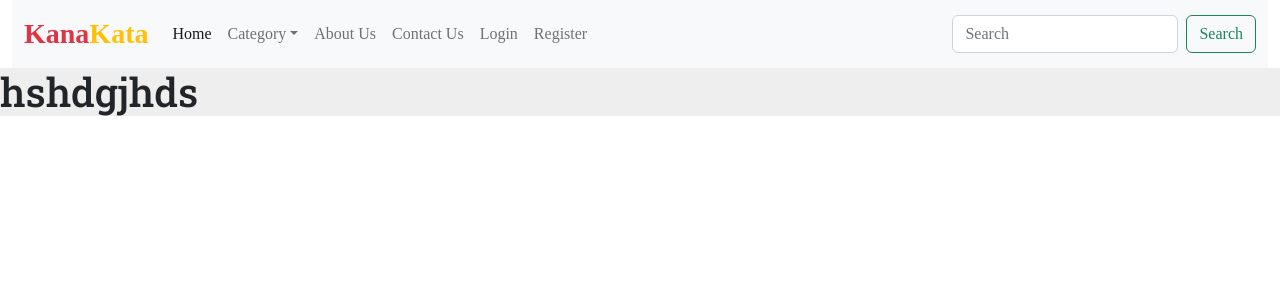
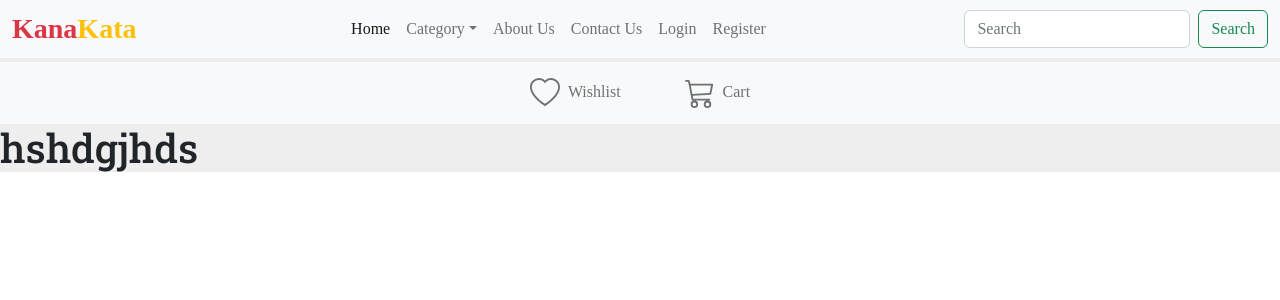
Before and after one commit to naimulislamshakil/Inventory_management_website, a React (Create React App) app in the folder front-end/: page / in a window 1280 px wide. Shown: the top 300 px of the page. Built offline with nearby package versions, Linux system fonts and the light colour scheme; a web font is replaced by a local one.

Commit message:
Second navbar complete

```diff
--- a/front-end/src/App.tsx
+++ b/front-end/src/App.tsx
@@ -2,12 +2,14 @@ import 'bootstrap/dist/css/bootstrap.css';
 import { Route, Routes } from 'react-router-dom';
 import Home from './Component/Home/Home';
 import Navbar from './Component/Navbar/Navbar';
+import SecondNavbar from './Component/Navbar/SecondNavbar';
 import './sass/App/App.css';
 
 function App() {
 	return (
 		<div className="bg">
 			<Navbar />
+			<SecondNavbar />
 			<Routes>
 				<Route path="/" element={<Home />}></Route>
 			</Routes>
--- a/front-end/src/Component/Navbar/Navbar.tsx
+++ b/front-end/src/Component/Navbar/Navbar.tsx
@@ -58,11 +58,16 @@ const Navbar = () => {
 		</>
 	);
 	return (
-		<nav className="container-fluid bg-white">
 		<div className="row">
 			<div className="col">
 				<nav className="navbar navbar-expand-lg bg-light">
 					<div className="container-fluid">
+						<div>
+							<Link className="navbar-brand fw-bold fs-3" to="/">
+								<span className="text-danger">Kana</span>
+								<span className="text-warning">Kata</span>
+							</Link>
+						</div>
 						<button
 							className="navbar-toggler"
 							type="button"
@@ -74,21 +79,10 @@ const Navbar = () => {
 						>
 							<span className="navbar-toggler-icon"></span>
 						</button>
-							<div
-								className="collapse navbar-collapse"
-								id="navbarTogglerDemo01"
-							>
-								<Link className="navbar-brand fw-bold fs-3" to="/">
-									<span className="text-danger">Kana</span>
-									<span className="text-warning">Kata</span>
-								</Link>
-								<ul className="navbar-nav me-auto mb-2 mb-lg-0">
+						<div className="collapse navbar-collapse" id="navbarTogglerDemo01">
+							<ul className="navbar-nav mx-auto mb-2 mb-lg-0">
 								<li className="nav-item">
-										<Link
-											className="nav-link active"
-											aria-current="page"
-											to="/"
-										>
+									<Link className="nav-link active" aria-current="page" to="/">
 										Home
 									</Link>
 								</li>
@@ -141,7 +135,6 @@ const Navbar = () => {
 				</nav>
 			</div>
 		</div>
-		</nav>
 	);
 };
 
--- /dev/null
+++ b/front-end/src/Component/Navbar/SecondNavbar.tsx
@@ -0,0 +1,47 @@
+import React from 'react';
+import { Link } from 'react-router-dom';
+
+const SecondNavbar = () => {
+	return (
+		<nav className="navbar navbar-expand-lg mt-1 bg-light">
+			<div className="container-fluid">
+				<div className="collapse navbar-collapse" id="navbarSupportedContent">
+					<ul className="navbar-nav mx-auto mb-2 mb-lg-0">
+						<li className="nav-item me-5">
+							<Link to="/" className="nav-link">
+								<svg
+									xmlns="http://www.w3.org/2000/svg"
+									width="30"
+									height="30"
+									fill="currentColor"
+									className="bi bi-heart"
+									viewBox="0 0 16 16"
+								>
+									<path d="m8 2.748-.717-.737C5.6.281 2.514.878 1.4 3.053c-.523 1.023-.641 2.5.314 4.385.92 1.815 2.834 3.989 6.286 6.357 3.452-2.368 5.365-4.542 6.286-6.357.955-1.886.838-3.362.314-4.385C13.486.878 10.4.28 8.717 2.01L8 2.748zM8 15C-7.333 4.868 3.279-3.04 7.824 1.143c.06.055.119.112.176.171a3.12 3.12 0 0 1 .176-.17C12.72-3.042 23.333 4.867 8 15z" />
+								</svg>
+								<span className="ms-2">Wishlist</span>
+							</Link>
+						</li>
+						<li className="nav-item">
+							<Link to="/" className="nav-link">
+								<svg
+									xmlns="http://www.w3.org/2000/svg"
+									width="30"
+									height="30"
+									fill="currentColor"
+									className="bi bi-cart3"
+									viewBox="0 0 16 16"
+								>
+									<path d="M0 1.5A.5.5 0 0 1 .5 1H2a.5.5 0 0 1 .485.379L2.89 3H14.5a.5.5 0 0 1 .49.598l-1 5a.5.5 0 0 1-.465.401l-9.397.472L4.415 11H13a.5.5 0 0 1 0 1H4a.5.5 0 0 1-.491-.408L2.01 3.607 1.61 2H.5a.5.5 0 0 1-.5-.5zM3.102 4l.84 4.479 9.144-.459L13.89 4H3.102zM5 12a2 2 0 1 0 0 4 2 2 0 0 0 0-4zm7 0a2 2 0 1 0 0 4 2 2 0 0 0 0-4zm-7 1a1 1 0 1 1 0 2 1 1 0 0 1 0-2zm7 0a1 1 0 1 1 0 2 1 1 0 0 1 0-2z" />
+								</svg>
+								<span className="ms-2">Cart</span>
+							</Link>
+						</li>
+					</ul>
+				</div>
+			</div>
+		</nav>
+	);
+};
+
+export default SecondNavbar;
```
Lines whose indentation alone changed are shown as unchanged.
